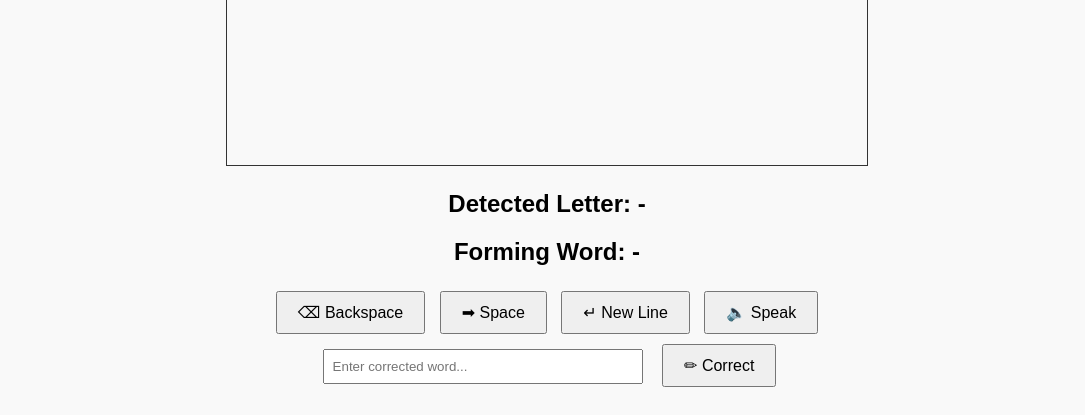
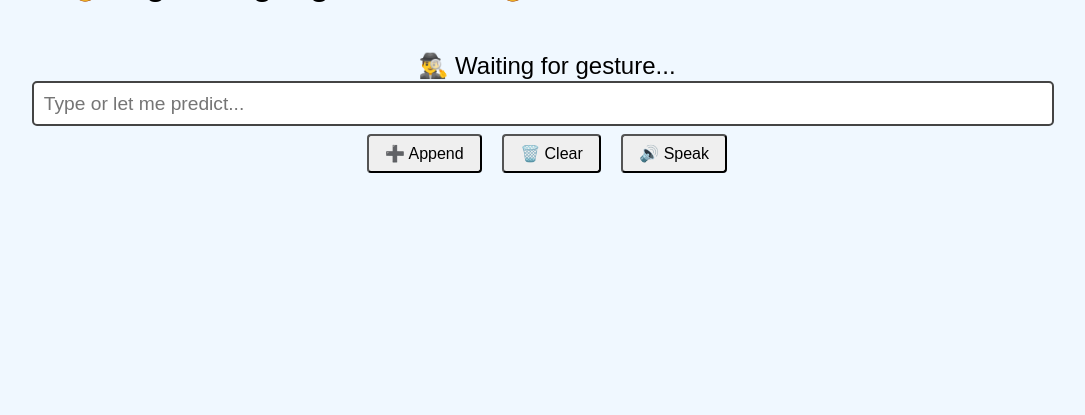
Before and after one commit to Abdul-0101/sign-language-detector-python, a Flask app: page / in a window 1280 px wide. Shown: the part 385-800 px from the top of the page, without its empty margins (93-1178 px from the left). Run offline with Flask 3, Linux system fonts and the light colour scheme; parts of the project's set-up code (start-up, migrations or seed data) failed here and were passed over.

Commit message:
index.html

```diff
--- a/templates/index.html
+++ b/templates/index.html
@@ -1,74 +1,177 @@
-<!DOCTYPE html>
+<!doctype html>
 <html lang="en">
 <head>
   <meta charset="UTF-8">
-    <title>Sign Language Detector</title>
+  <title>Sign-Language Detector</title>
   <style>
-        body { text-align: center; font-family: Arial; background: #f9f9f9; margin-top: 20px; }
-        button { margin: 5px; padding: 10px 20px; font-size: 16px; }
-        input { margin: 10px; padding: 8px; width: 300px; }
-        h1 { margin-bottom: 10px; }
+    body {
+      font-family: sans-serif;
+      background: #f0f8ff;
+      text-align: center;
+      margin: 0; padding: 1em;
+    }
+    #video {
+      width: 480px; height: 360px;
+      border: 4px solid #333;
+      transform: scaleX(-1); /* mirror! */
+    }
+    #canvas {
+      display: none;
+    }
+    #output {
+      margin-top: 1em;
+      font-size: 1.5em;
+      min-height: 1.2em;
+    }
+    #text-input {
+      width: 80%; font-size: 1.2em;
+      padding: 0.5em;
+      border: 2px solid #444;
+      border-radius: 5px;
+    }
+    #suggestion {
+      color: #888;
+      margin-left: 0.5em;
+      font-style: italic;
+    }
+    button {
+      font-size: 1em;
+      padding: 0.5em 1em;
+      margin: 0.5em;
+      cursor: pointer;
+      border-radius: 4px;
+    }
+    button:active {
+      transform: scale(0.98);
+    }
+    .fun {
+      animation: bounce 1s infinite alternate;
+      display: inline-block;
+    }
+    @keyframes bounce {
+      to { transform: translateY(-5px); }
+    }
   </style>
 </head>
 <body>
 
-    <h1>🤟 Live Sign Language Detector</h1>
+  <h1 class="fun">🤟 Sign-Language Detector 🤟</h1>
 
-    <video id="video" width="640" height="480" autoplay playsinline style="border:1px solid #333;"></video>
-    <canvas id="canvas" width="640" height="480" style="display:none;"></canvas>
+  <!-- mirrored video feed -->
+  <img id="video" src="{{ url_for('video_feed') }}" alt="camera feed"/>
 
-    <h2>Detected Letter: <span id="letter">-</span></h2>
-    <h2>Forming Word: <span id="word">-</span></h2>
+  <div id="output">🕵️‍♂️ Waiting for gesture...</div>
 
-    <div>
-        <button onclick="backspace()">⌫ Backspace</button>
-        <button onclick="space()">➡ Space</button>
-        <button onclick="newline()">↵ New Line</button>
-        <button onclick="speak()">🔈 Speak</button>
-    </div>
+  <input type="text" id="text-input" placeholder="Type or let me predict...">
+  <span id="suggestion"></span>
+  <br>
 
-    <div>
-        <input id="corrected" placeholder="Enter corrected word...">
-        <button onclick="correction()">✏ Correct</button>
-    </div>
+  <button id="append-btn">➕ Append</button>
+  <button id="clear-btn">🗑️ Clear</button>
+  <button id="speak-btn">🔊 Speak</button>
+
+  <canvas id="canvas" width="480" height="360"></canvas>
 
   <script>
-        const video = document.getElementById('video');
+    // --- model setup (reuse your existing inference code) ---
+    // Suppose inference_classifier.predict(frame) returns a string.
+    // You may need to adapt this if your function signature differs.
+    const predict = inference_classifier.predict;
+
+    const videoImg = document.getElementById('video');
     const canvas = document.getElementById('canvas');
     const ctx = canvas.getContext('2d');
-        const letterSpan = document.getElementById('letter');
-        const wordSpan = document.getElementById('word');
+    const outputEl = document.getElementById('output');
+    const textInput = document.getElementById('text-input');
+    const suggestionEl = document.getElementById('suggestion');
+    const appendBtn = document.getElementById('append-btn');
+    const clearBtn = document.getElementById('clear-btn');
+    const speakBtn = document.getElementById('speak-btn');
 
-        navigator.mediaDevices.getUserMedia({ video: true })
-            .then(stream => { video.srcObject = stream; });
+    // --- load dictionary for autocomplete ---
+    let dict = [];
+    fetch('/static/dictionary.txt')
+      .then(resp => resp.text())
+      .then(txt => { dict = txt.split(/\r?\n/); });
 
-        video.addEventListener('play', () => {
-            setInterval(async () => {
-                ctx.drawImage(video, 0, 0, canvas.width, canvas.height);
-                canvas.toBlob(async blob => {
-                    let form = new FormData();
-                    form.append('frame', blob, 'frame.jpg');
-                    const res = await fetch('/predict', { method: 'POST', body: form });
-                    const data = await res.json();
-                    letterSpan.textContent = data.letter || '-';
-                    wordSpan.textContent = data.word || '-';
-                }, 'image/jpeg');
-            }, 250);
+    // --- continuously grab frames & predict ---
+    function loop() {
+      // draw mirrored onto canvas
+      ctx.save();
+      ctx.scale(-1, 1);
+      ctx.drawImage(videoImg, -canvas.width, 0, canvas.width, canvas.height);
+      ctx.restore();
+
+      // get image data & predict
+      const imgData = canvas.toDataURL('image/jpeg');
+      // YOUR custom inference call here:
+      predict(imgData).then(label => {
+        outputEl.textContent = `Detected: ${label}`;
+        // also offer label as autocomplete seed:
+        updateSuggestion(label);
       });
 
-        function backspace() { fetch('/backspace', { method: 'POST' }).then(r => r.json()).then(d => wordSpan.textContent = d.word); }
-        function space() { fetch('/space', { method: 'POST' }).then(r => r.json()).then(d => wordSpan.textContent = d.word); }
-        function newline() { fetch('/newline', { method: 'POST' }).then(r => r.json()).then(d => wordSpan.textContent = d.word); }
-        function speak() { window.open('/speak', '_blank'); }
-        function correction() {
-            const corrected = document.getElementById('corrected').value;
-            const form = new FormData();
-            form.append('corrected', corrected);
-            fetch('/correction', { method: 'POST', body: form })
-                .then(r => r.json())
-                .then(d => wordSpan.textContent = d.word);
+      requestAnimationFrame(loop);
     }
+    videoImg.onload = () => { loop(); };
+
+    // --- autocomplete suggestion ---
+    let currentSuggestion = '';
+    function updateSuggestion(prefix) {
+      const word = textInput.value.split(/\s+/).pop().toLowerCase();
+      if (!word) {
+        suggestionEl.textContent = '';
+        currentSuggestion = '';
+        return;
+      }
+      // find first dict entry starting with `word` OR prefix from detection
+      const search = prefix.toLowerCase() || word;
+      const match = dict.find(w => w.toLowerCase().startsWith(search));
+      if (match && match.toLowerCase() !== word) {
+        currentSuggestion = match;
+        suggestionEl.textContent = match.slice(word.length);
+      } else {
+        suggestionEl.textContent = '';
+        currentSuggestion = '';
+      }
+    }
+
+    // --- key bindings ---
+    textInput.addEventListener('input', () => updateSuggestion(''));
+    textInput.addEventListener('keydown', e => {
+      // Tab or ArrowRight to accept suggestion
+      if ((e.key === 'Tab' || e.key === 'ArrowRight') && currentSuggestion) {
+        e.preventDefault();
+        textInput.value = textInput.value.replace(/\w+$/,'') + currentSuggestion + ' ';
+        suggestionEl.textContent = '';
+        currentSuggestion = '';
+      }
+    });
+    // global Backspace to clear last word
+    document.addEventListener('keydown', e => {
+      if (e.key === 'Backspace' && document.activeElement !== textInput) {
+        e.preventDefault();
+        textInput.value = textInput.value.replace(/\s*\S+\s*$/, '');
+        updateSuggestion('');
+      }
+    });
+
+    // --- buttons ---
+    appendBtn.addEventListener('click', () => {
+      textInput.value += (outputEl.textContent.replace('Detected: ', '') + ' ');
+      updateSuggestion('');
+    });
+    clearBtn.addEventListener('click', () => {
+      textInput.value = '';
+      updateSuggestion('');
+    });
+    speakBtn.addEventListener('click', () => {
+      const msg = new SpeechSynthesisUtterance(textInput.value);
+      window.speechSynthesis.speak(msg);
+    });
   </script>
 
+  <!-- import your inference JS: -->
+  <script src="{{ url_for('static', filename='inference_classifier.js') }}"></script>
 </body>
 </html>
```
Lines whose indentation alone changed are shown as unchanged.
